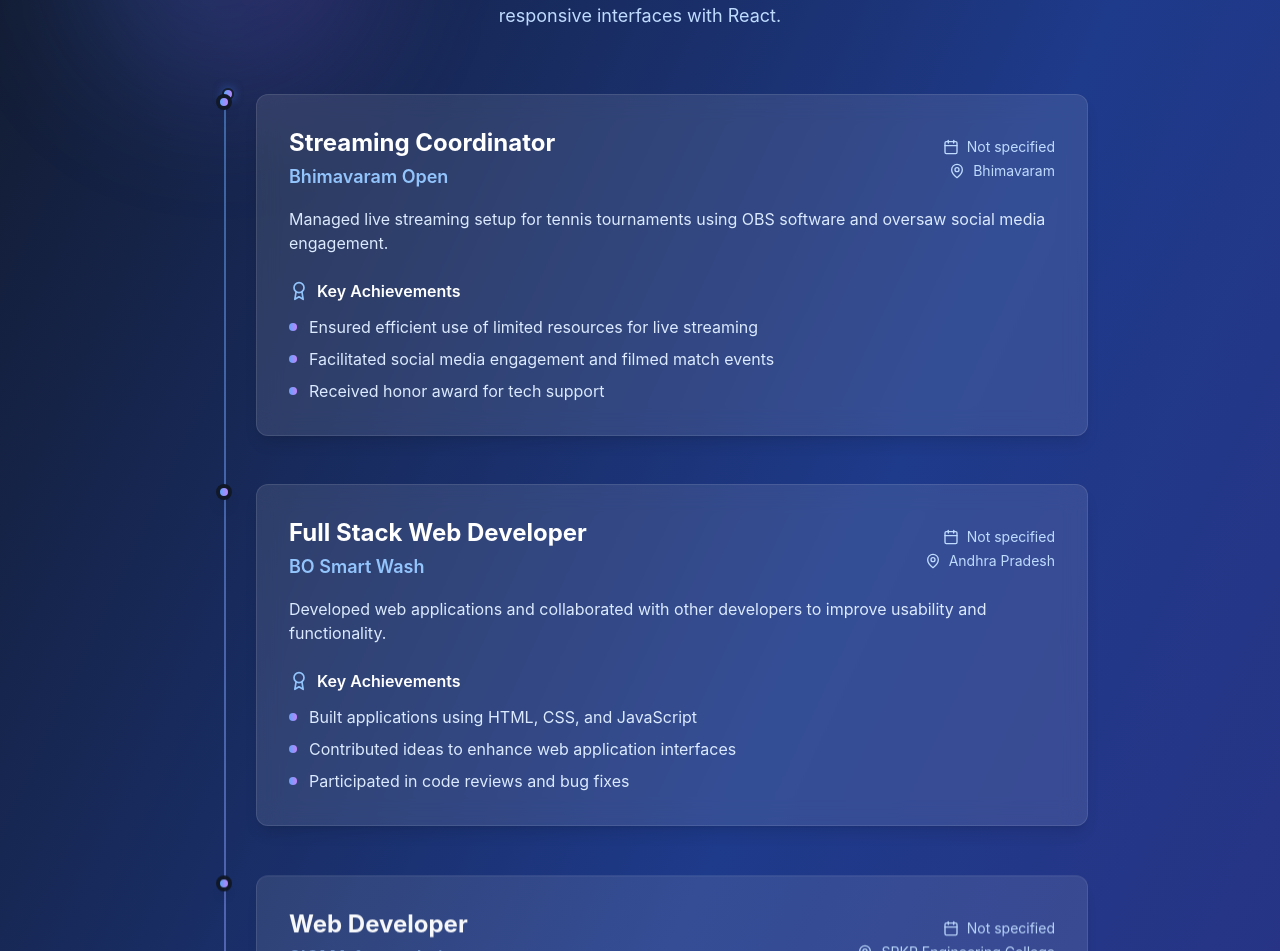
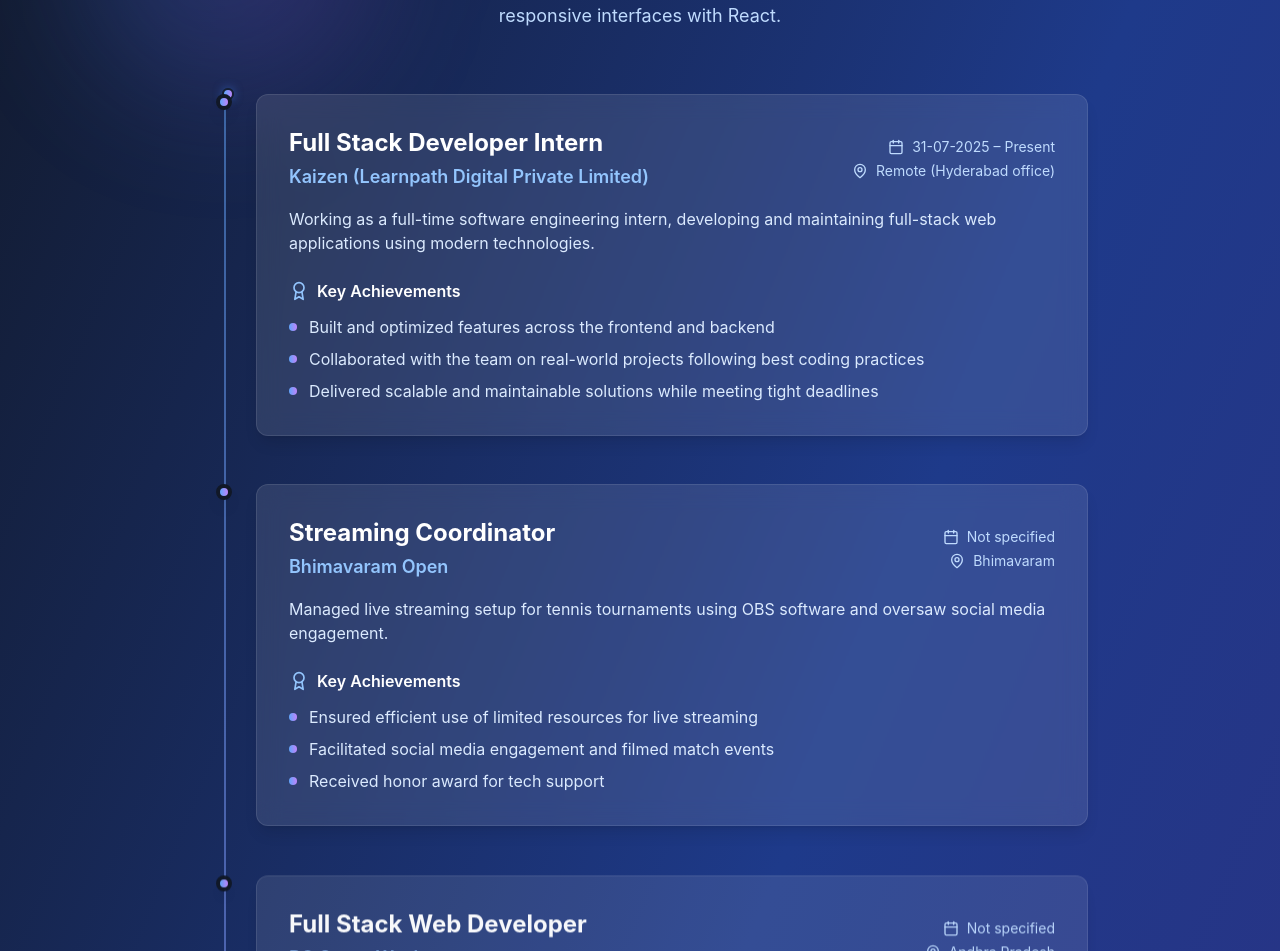
Before and after one commit to shanmukhchodagam/project, a React (Vite) app: page / in a window 1280 px wide. Shown: the part 6181-7132 px from the top of the page. Built offline with nearby package versions, Linux system fonts and the light colour scheme.

Commit message:
added kaizen in workexperince

```diff
--- a/src/components/Experience.tsx
+++ b/src/components/Experience.tsx
@@ -14,6 +14,18 @@ const Experience = () => {
   const dotY = useTransform(scrollYProgress, [0, 1], ['0%', '100%']);
 
  const experiences = [
+   {
+  title: "Full Stack Developer Intern",
+  company: "Kaizen (Learnpath Digital Private Limited)",
+  location: "Remote (Hyderabad office)",
+  duration: "31-07-2025 – Present",
+  description: "Working as a full-time software engineering intern, developing and maintaining full-stack web applications using modern technologies.",
+  achievements: [
+    "Built and optimized features across the frontend and backend",
+    "Collaborated with the team on real-world projects following best coding practices",
+    "Delivered scalable and maintainable solutions while meeting tight deadlines"
+  ]
+},
     {
       title: "Streaming Coordinator",
       company: "Bhimavaram Open",
@@ -25,7 +37,9 @@ const Experience = () => {
         "Facilitated social media engagement and filmed match events",
         "Received honor award for tech support"
       ]
-    },
+    }
+
+,
     {
       title: "Full Stack Web Developer",
       company: "BO Smart Wash",
@@ -42,7 +56,7 @@ const Experience = () => {
       title: "Web Developer",
       company: "SIGMA fest website",
       location: "SRKR Engineering College",
-      duration: "Not specified",
+      duration: "Bhimavaram AP",
       description: "Created a Squid Game-themed website for the Sigma 2K25 fest, enabling event registrations and showcasing fest highlights.",
       achievements: [
         "Developed the site using HTML, CSS, and JavaScript",
```
